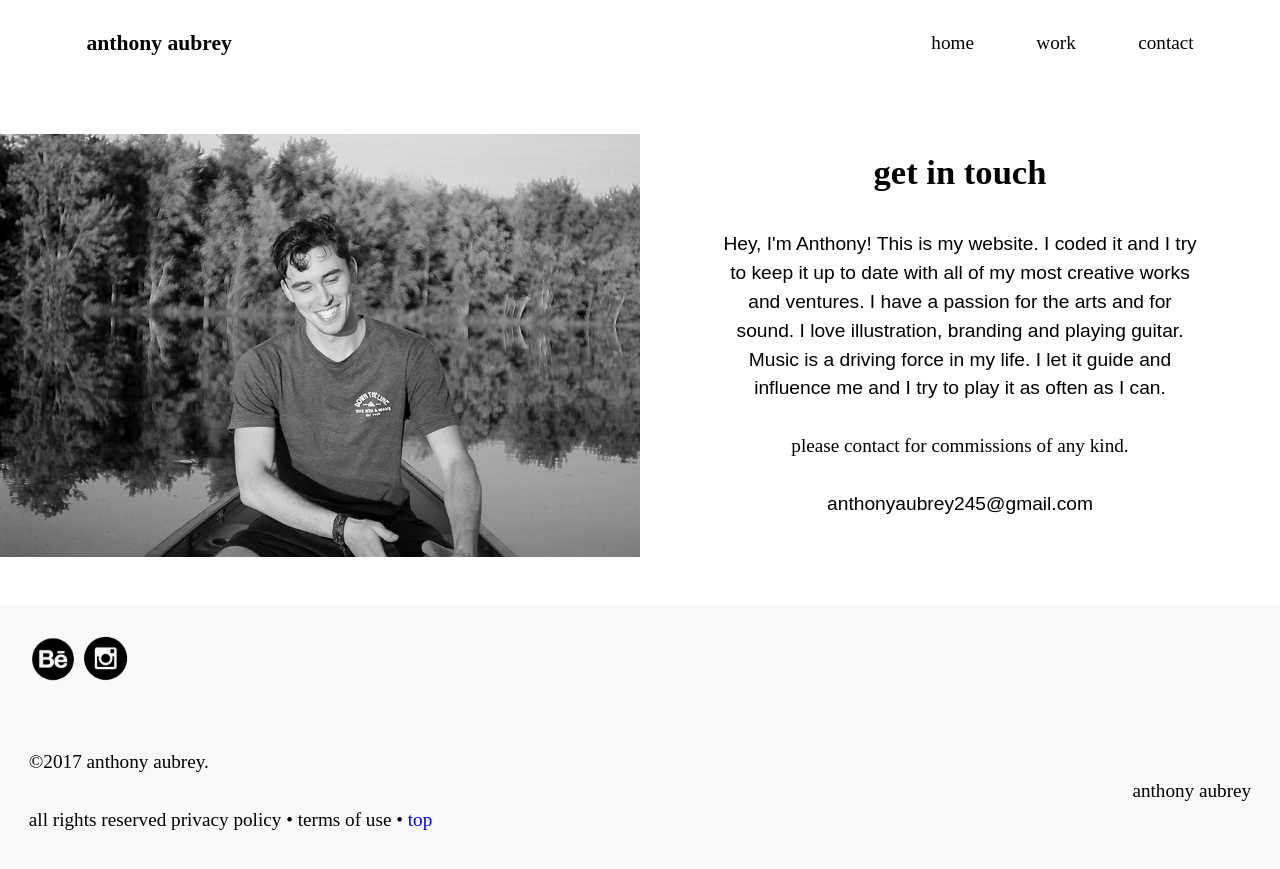
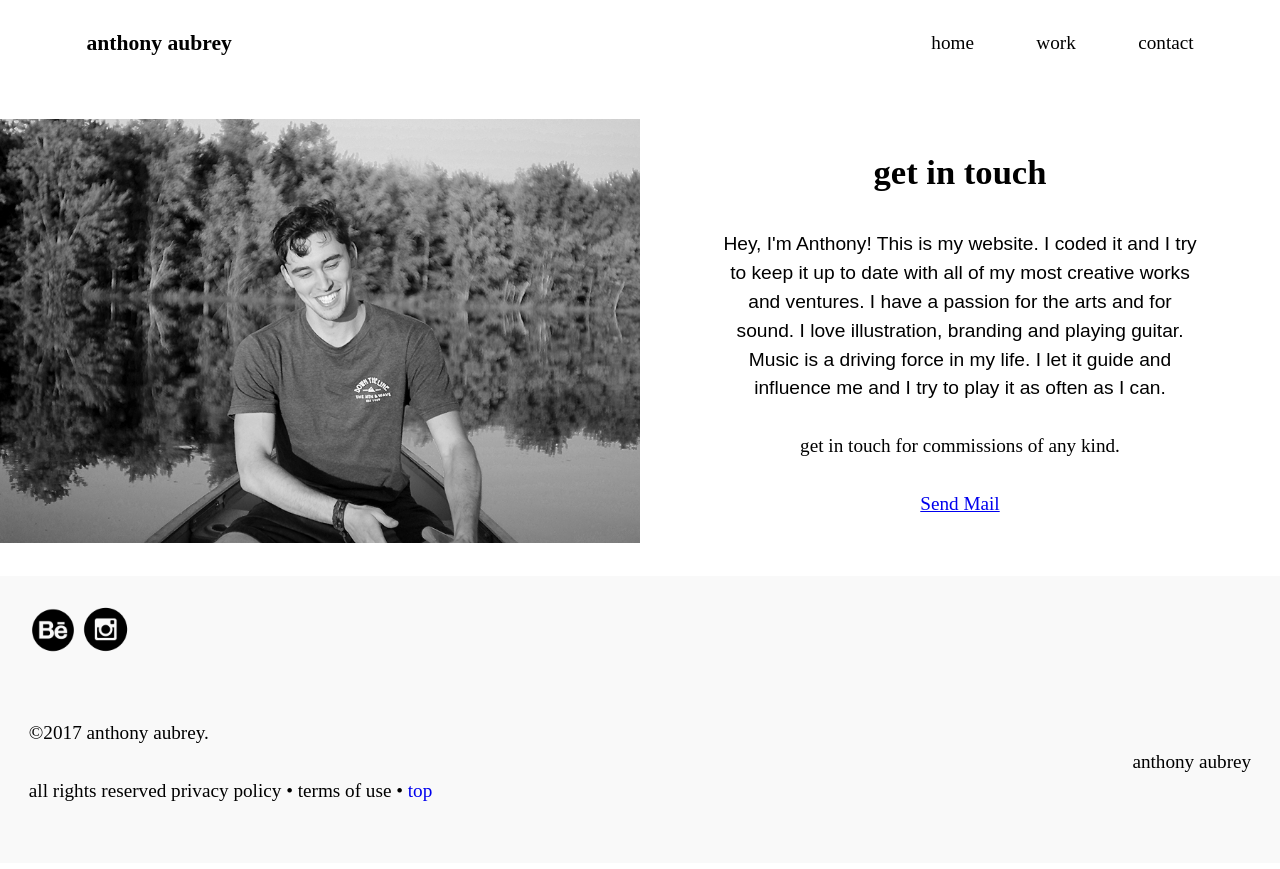
Before and after one commit to anthonyaubrey/portfolio, a Jekyll site: the page built from contact.html, in a window 1280 px wide. Shown: the top 869 px of the page. Built offline with Jekyll 4.4.1, drawn with Linux system fonts in a browser that asks for light colours.

Commit message:
Added mailing link

```diff
--- a/contact.html
+++ b/contact.html
@@ -12,8 +12,8 @@ layout: default
     <div class="unit unit-xs-1 unit-s-1 unit-m-1-2 unit-l-1-2 wrapper text-center island-2">
       <h2 class="exa">get in touch</h2>
       <p class="open-sans">Hey, I'm Anthony! This is my website. I coded it and I try to keep it up to date with all of my most creative works and ventures. I have a passion for the arts and for sound. I love illustration, branding and playing guitar. Music is a driving force in my life. I let it guide and influence me and I try to play it as often as I can. </p>
-      <p>please contact for commissions of any kind.</p>
-      <a><p class="open-sans">anthonyaubrey245@gmail.com</p></a>
+      <p>get in touch for commissions of any kind.</p>
+      <a href="mailto:anthonyaubrey245@gmail.com?Subject=Hello" target="_top">Send Mail</a>
     </div>
   </div>
 </main>
```
